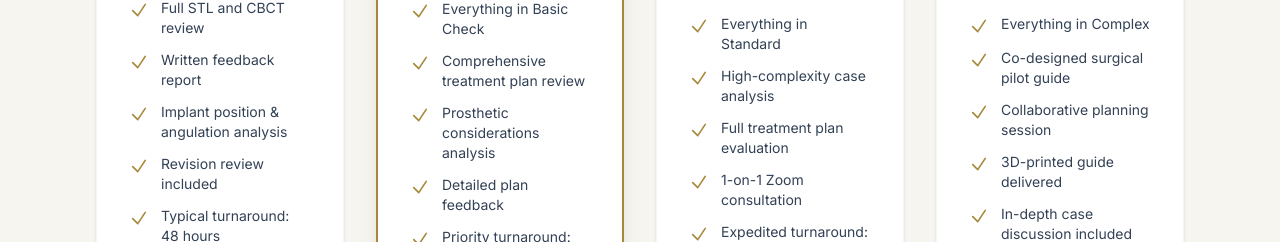
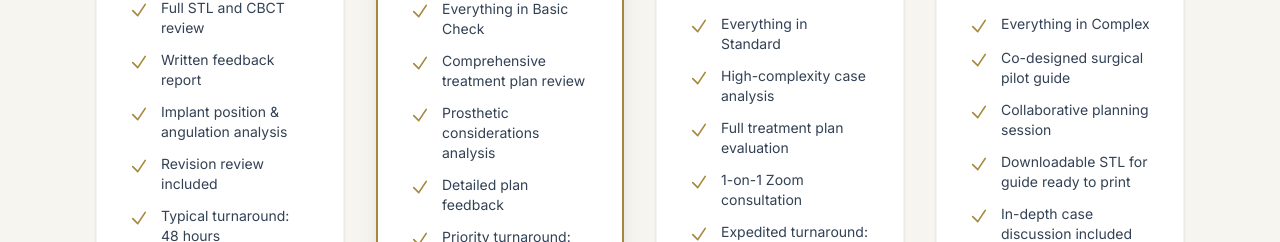
Before and after one commit to Kiteboy001/implantcheck, a Next.js app: page / in a window 1280 px wide. Shown: the part 2710-2952 px from the top of the page. Built offline with nearby package versions, Linux system fonts and the light colour scheme.

Commit message:
fix: change Pilot Guide deliverable to downloadable STL ready to print

```diff
--- a/app/page.tsx
+++ b/app/page.tsx
@@ -467,7 +467,7 @@ export default function LandingPage() {
                   "Everything in Complex",
                   "Co-designed surgical pilot guide",
                   "Collaborative planning session",
-                  "3D-printed guide delivered",
+                  "Downloadable STL for guide ready to print",
                   "In-depth case discussion included",
                   "Turnaround: 5–7 working days",
                 ].map((f, i) => (
```
